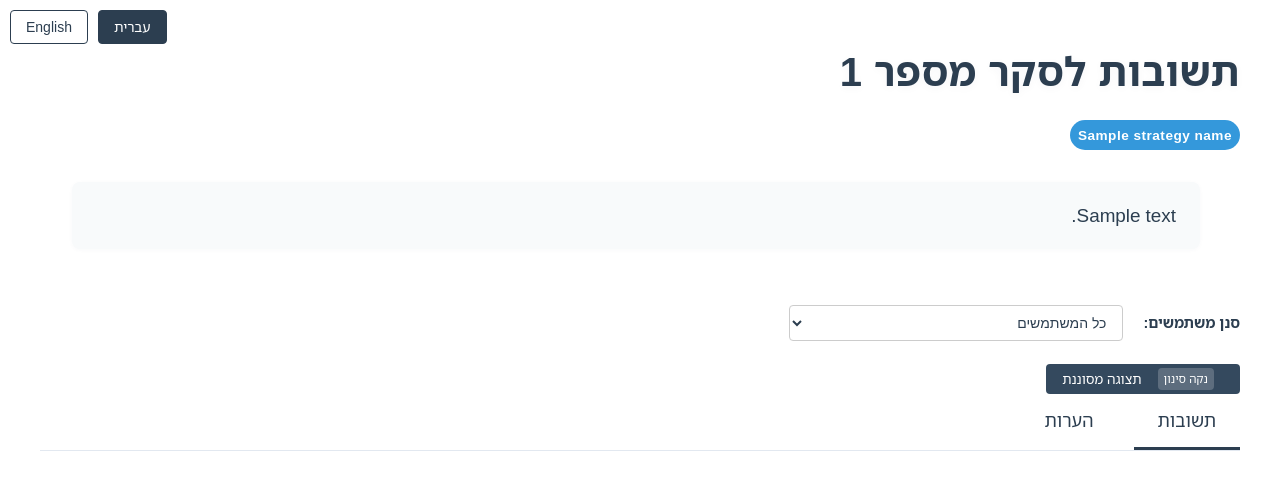
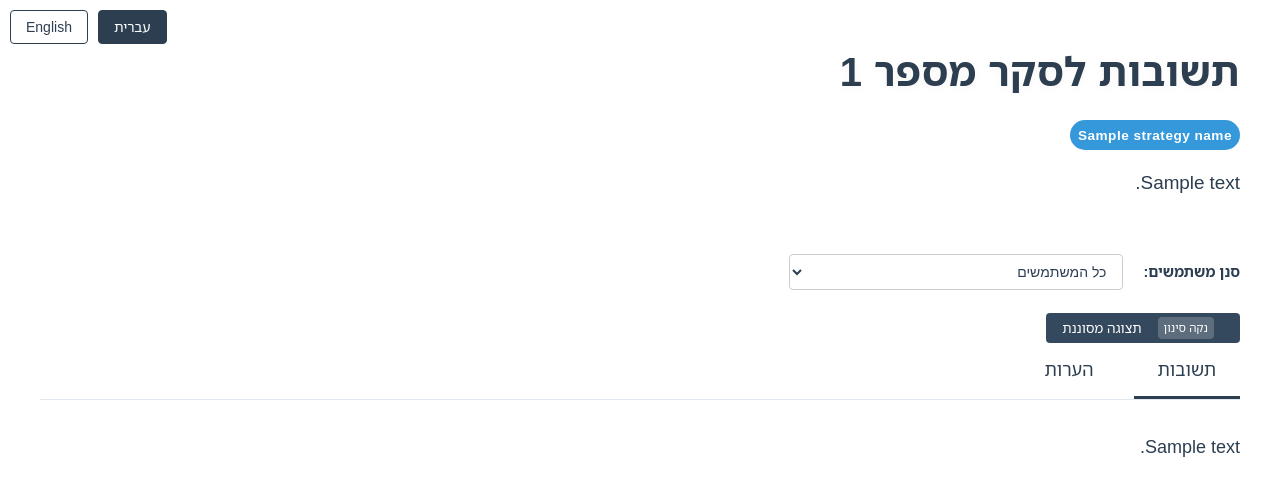
Before and after one commit to ariel-research/budget-survey, a Flask app: template application/templates/responses/detail.html in a window 1280 px wide. Shown: the top 486 px of the page. Run offline with Flask 3, Linux system fonts and the light colour scheme; the template is opened without the code that fills it: most values are stand-ins (such as "Sample title", 1, 10 or a date in 2020).

Commit message:
improve UX&UI in responses_style

```diff
--- a/application/static/css/responses_style.css
+++ b/application/static/css/responses_style.css
@@ -67,10 +67,6 @@
    margin-bottom: 1.5rem;
    font-weight: 500;
    line-height: 1.7;
-   background: var(--color-background-alt);
-   border-radius: 8px;
-   padding: 1.1rem 1.5rem;
-   box-shadow: 0 1px 4px rgba(44,62,80,0.03);
 }
 
 /* ==========================================================================
@@ -84,7 +80,6 @@
    font-weight: 600;
    letter-spacing: 0.5px;
    display: inline-block;
-   margin-bottom: var(--spacing-md);
    background: var(--color-secondary);
 }
 
@@ -1126,13 +1121,6 @@ th.sortable[data-order="desc"]::after {
    width: 100%;
 }
 
-[dir="rtl"] .survey-description {
-   margin-right: 2rem;
-   margin-left: 2rem;
-   padding-right: 1.5rem;
-   max-width: 90%;
-}
-
 /* Tables */
 [dir="rtl"] .table-container th,
 [dir="rtl"] .table-container td {
```
